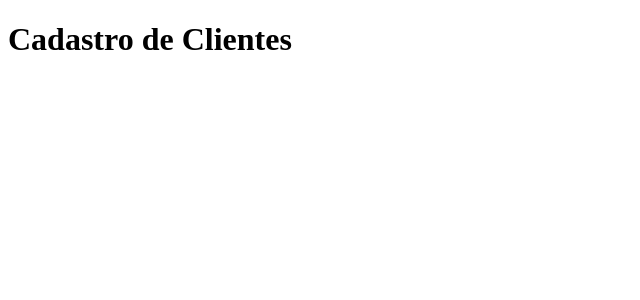
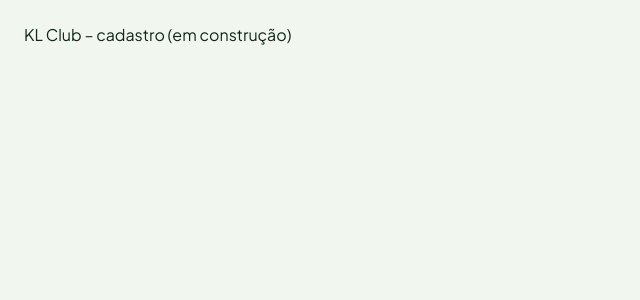
Before and after one commit to kl-club/frontend-cadastro-clientes, a React (Vite) app in the folder vite-project/: page / in a window 1280 px wide. Shown: the top 300 px of the page, without its empty margins (0-640 px from the left). Built offline with nearby package versions, Linux system fonts and the light colour scheme.

Commit message:
style: adiciona tokens de design, reset global e entrada da aplicação

```diff
--- a/vite-project/src/App.jsx
+++ b/vite-project/src/App.jsx
@@ -1,9 +1,3 @@
-function App() {
-  return (
-    <div className="App">
-      <h1>Cadastro de Clientes</h1>
-    </div>
-  )
+export default function App() {
+  return <main style={{ padding: 24 }}>KL Club – cadastro (em construção)</main>;
 }
-
-export default App
--- a/vite-project/src/main.jsx
+++ b/vite-project/src/main.jsx
@@ -1,9 +1,8 @@
-import { StrictMode } from 'react'
-import { createRoot } from 'react-dom/client'
-import App from './App.jsx'
+import React from 'react';
+import ReactDOM from 'react-dom/client';
+import App from './App';
+import './styles/global.css';
 
-createRoot(document.getElementById('root')).render(
-  <StrictMode>
-    <App />
-  </StrictMode>,
-)
+ReactDOM.createRoot(document.getElementById('root')).render(
+  <React.StrictMode><App /></React.StrictMode>
+);
--- /dev/null
+++ b/vite-project/src/styles/global.css
@@ -0,0 +1,21 @@
+:root {
+  --bg: #f1f7ee;
+  --surface: #ffffff;
+  --input: #eef2ec;
+  --ink: #14261b;
+  --muted: #647568;
+  --green-900: #0b4a2c;
+  --green-800: #0f5c37;
+  --green-700: #1f7a4d;
+  --green-600: #3b8a5f;
+  --danger: #b3261e;
+  --radius: 16px;
+  color-scheme: light;
+}
+*, *::before, *::after { box-sizing: border-box; }
+html { -webkit-text-size-adjust: 100%; }
+body { margin: 0; font-family: 'Plus Jakarta Sans', system-ui, -apple-system, 'Segoe UI', sans-serif; color: var(--ink); background: var(--bg); -webkit-font-smoothing: antialiased; }
+button { font: inherit; border: 0; background: none; padding: 0; cursor: pointer; color: inherit; }
+button:disabled { cursor: not-allowed; }
+:focus-visible { outline: 2px solid var(--green-700); outline-offset: 2px; }
+input { font-size: 16px; } /* evita zoom automático no iOS */
```
